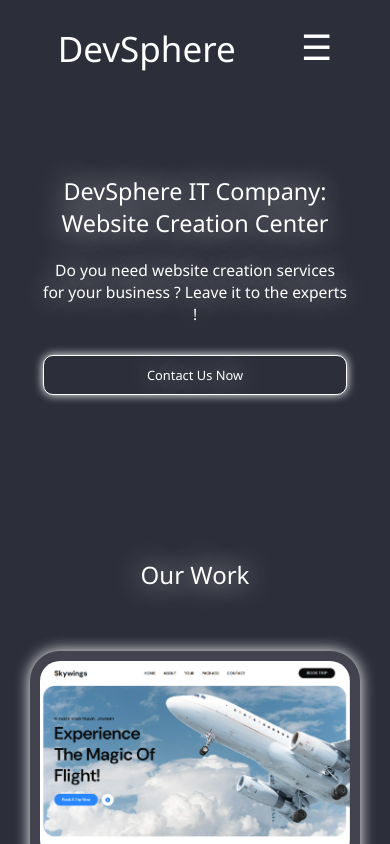
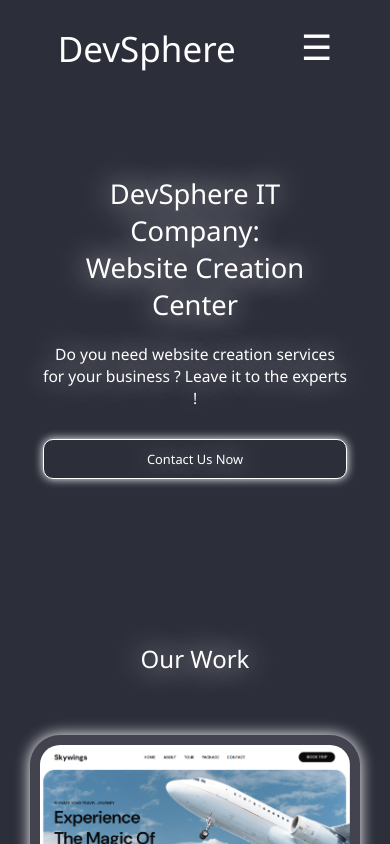
Before and after one commit to JahongirFox/DevSphere-IT-Company, a React (Vite) app: page / in a window 390 px wide. Shown: the top 844 px of the page. Built offline with nearby package versions, Linux system fonts and the light colour scheme.

Commit message:
Dev Sphere IT Company bugs fixed

```diff
--- a/src/Pages/About/About1/About1.css
+++ b/src/Pages/About/About1/About1.css
@@ -10,7 +10,7 @@
 }
 .About1-text>p{
     color: white;
-    font-family: 'Segoe UI', Tahoma, Geneva, Verdana, sans-serif;
+    font-family: 'Segoe UI', Tahoma, Geneva, Verdasna, sans-serif;
     font-size: clamp(0px, 4vw, 35px);
     font-weight: 400;
     text-shadow: 0px 0px 30px white;
--- a/src/Pages/Home/Home1/Home1.css
+++ b/src/Pages/Home/Home1/Home1.css
@@ -17,7 +17,7 @@
     color: white;
     font-family: 'Segoe UI', Tahoma, Geneva, Verdana, sans-serif;
     font-weight: 400;
-    font-size: clamp(0px, 6vw, 50px);
+    font-size: clamp(0px, 7vw, 50px);
     font-weight: 500;
     text-shadow: 0px 0px 30px white;
     text-align: center;
```
